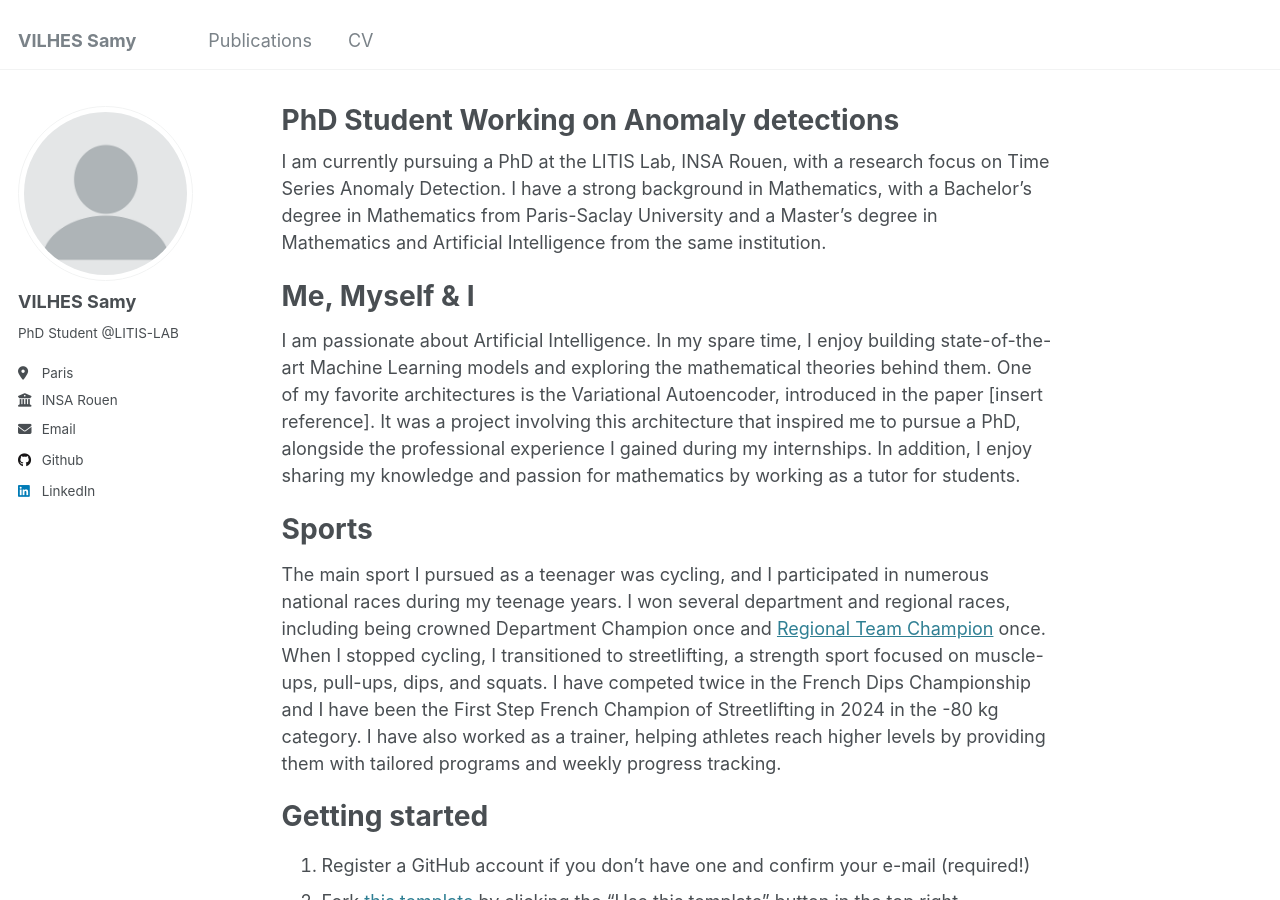
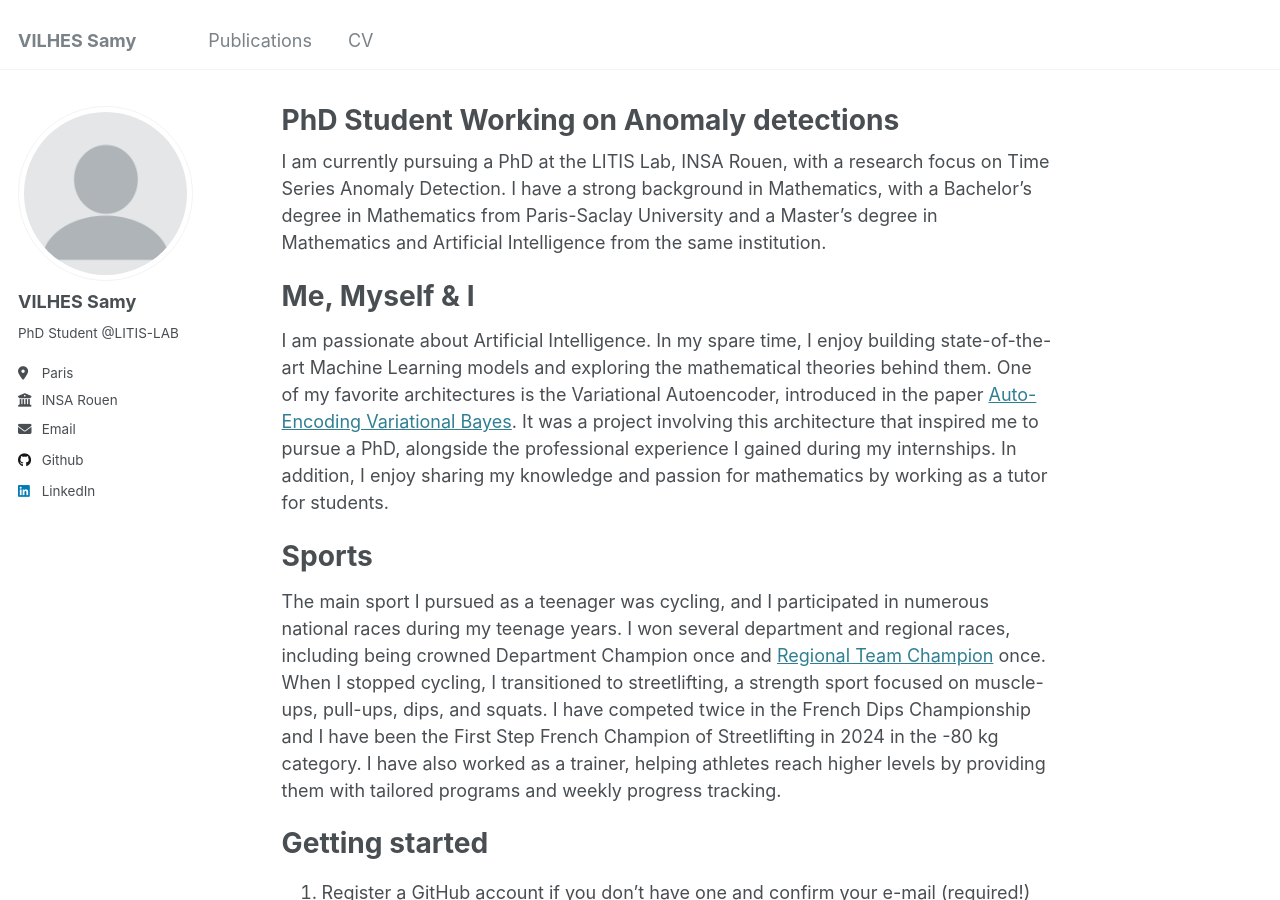
Before and after one commit to vilhess/vilhess.github.io, a Jekyll site: the page built from _pages/about.md, in a window 1280 px wide and 900 px high. Built offline with Jekyll 4.4.1, drawn with Linux system fonts in a browser that asks for light colours.

Commit message:
Update about.md

```diff
--- a/_pages/about.md
+++ b/_pages/about.md
@@ -12,7 +12,7 @@
 Me, Myself & I
 ======
 
-I am passionate about Artificial Intelligence. In my spare time, I enjoy building state-of-the-art Machine Learning models and exploring the mathematical theories behind them. One of my favorite architectures is the Variational Autoencoder, introduced in the paper [insert reference]. It was a project involving this architecture that inspired me to pursue a PhD, alongside the professional experience I gained during my internships. In addition, I enjoy sharing my knowledge and passion for mathematics by working as a tutor for students.
+I am passionate about Artificial Intelligence. In my spare time, I enjoy building state-of-the-art Machine Learning models and exploring the mathematical theories behind them. One of my favorite architectures is the Variational Autoencoder, introduced in the paper [Auto-Encoding Variational Bayes](https://arxiv.org/abs/1312.6114). It was a project involving this architecture that inspired me to pursue a PhD, alongside the professional experience I gained during my internships. In addition, I enjoy sharing my knowledge and passion for mathematics by working as a tutor for students.
 
 Sports
 ======
```
